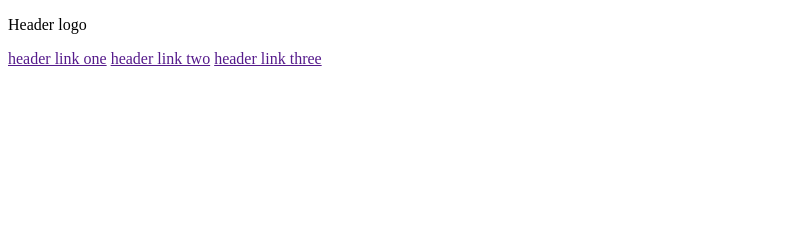
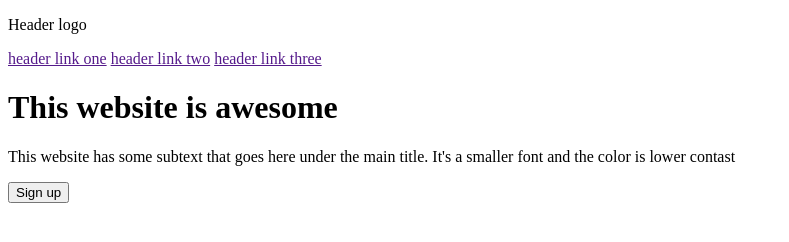
Before and after one commit to ElizabethAndriano/landing-page, a plain HTML site: page index.html in a window 1280 px wide. Shown: the whole page, without its empty margins (0-789 px from the left). Drawn offline with Linux system fonts and the light colour scheme.

Commit message:
Add first section

```diff
--- a/index.html
+++ b/index.html
@@ -13,5 +13,14 @@
             <a href="">header link two</a>
             <a href="">header link three</a>
         </div>
+        <div class="first-section">
+            <h1>This website is awesome</h1>
+            <p>This website has some subtext that goes here under the main title.
+                It's a smaller font and the color is lower contast
+            </p>
+            <button>Sign up</button>
+            <img src="">
+
+        </div>
     </body>
 </html>
```
